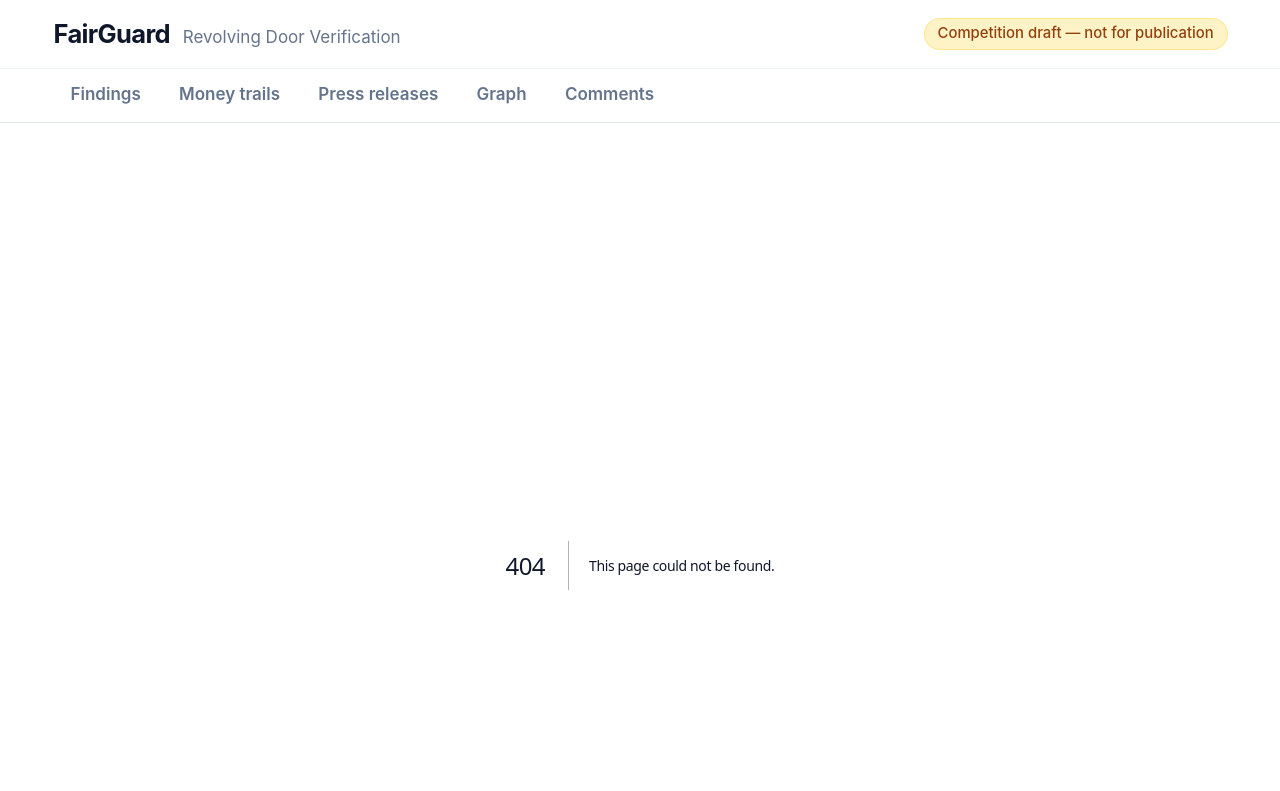
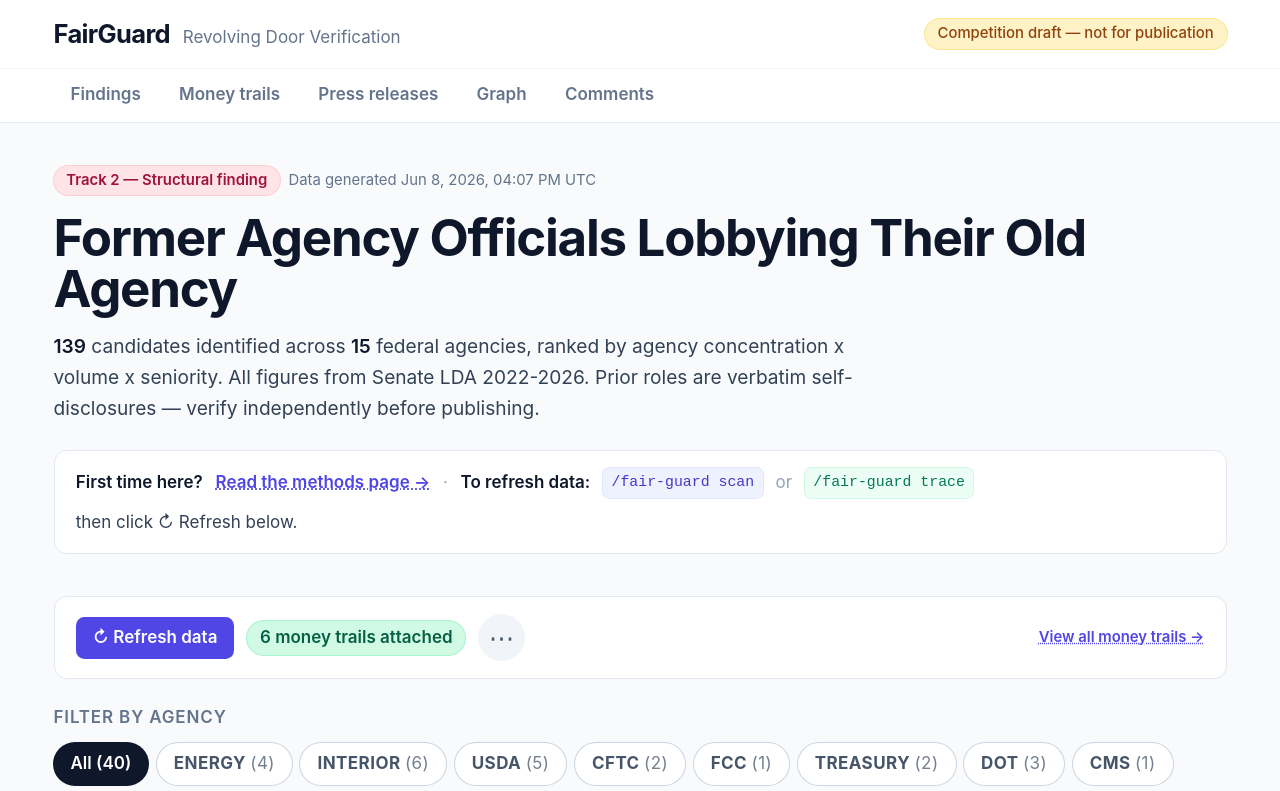
Before and after one commit to MokshitSurana/northwestern-challenge, a Next.js app in the folder web/: page /findings in a window 1280 px wide. Before the commit this address had no page. Shown: the top 791 px of the page. Built offline with nearby package versions, Linux system fonts and the light colour scheme.

Commit message:
web(findings): add /findings route mirroring the prior / page

```diff
--- /dev/null
+++ b/web/src/app/findings/page.tsx
@@ -0,0 +1,113 @@
+/**
+ * FairGuard Reporter Verification UI — Findings list
+ *
+ * Data source: web/public/findings.json (written by scripts/03_agency_concentration.py)
+ * Trails embedded by scripts/04_award_tracer.py when a case's `match` block resolves.
+ */
+
+import Link from "next/link"
+import rawData from "../../../public/findings.json"
+import FindingsClient from "../FindingsClient"
+import type { Finding, FindingsPayload } from "../types"
+
+export const metadata = {
+  title: "Findings — FairGuard",
+  description:
+    "Ranked structural findings: former officials lobbying their old agency. " +
+    "Filter by agency, refresh from disk, open any candidate's permalink.",
+}
+
+export default function Page() {
+  const data = rawData as FindingsPayload
+  const findings: Finding[] = data.findings ?? []
+  const agencies = [...new Set(findings.map((f) => f.agency_short))]
+
+  const generatedAt = data.generated_at
+    ? new Date(data.generated_at).toLocaleString("en-US", {
+      month: "short", day: "numeric", year: "numeric",
+      hour: "2-digit", minute: "2-digit", timeZoneName: "short",
+    })
+    : null
+
+  return (
+    <div>
+      {/* Hero */}
+      <section className="mb-10">
+        <div className="mb-4 flex flex-wrap items-center gap-2">
+          <span className="rounded-full bg-rose-100 px-3 py-1 text-sm font-semibold text-rose-800 ring-1 ring-rose-200">
+            Track 2 — Structural finding
+          </span>
+          {generatedAt && (
+            <span className="text-sm text-slate-500">
+              Data generated {generatedAt}
+            </span>
+          )}
+        </div>
+        <h1 className="mb-4">
+          Former Agency Officials Lobbying Their Old Agency
+        </h1>
+        <p className="max-w-3xl text-lg leading-relaxed text-slate-700">
+          <strong className="font-semibold text-slate-900">{data.total_candidates}</strong>{" "}
+          candidates identified across{" "}
+          <strong className="font-semibold text-slate-900">
+            {new Set(findings.map((f) => f.agency_short)).size}
+          </strong>{" "}
+          federal agencies, ranked by agency concentration x volume x seniority. All figures from Senate LDA 2022-2026. Prior roles are verbatim self-disclosures —
+          verify independently before publishing.
+        </p>
+
+        {/* How-to strip */}
+        <div className="mt-6 flex flex-wrap items-center gap-3 rounded-xl border border-slate-200 bg-white px-5 py-4 text-base text-slate-700 print:hidden">
+          <span className="font-semibold text-slate-900">First time here?</span>
+          <Link
+            href="/methods"
+            className="font-semibold text-indigo-600 underline decoration-dotted hover:text-indigo-800"
+          >
+            Read the methods page →
+          </Link>
+          <span className="text-slate-400">·</span>
+          <span className="font-semibold text-slate-900">To refresh data:</span>
+          <code className="rounded-md bg-indigo-50 px-2 py-1 font-mono text-sm text-indigo-700 ring-1 ring-indigo-100">
+            /fair-guard scan
+          </code>
+          <span className="text-slate-400">or</span>
+          <code className="rounded-md bg-emerald-50 px-2 py-1 font-mono text-sm text-emerald-700 ring-1 ring-emerald-100">
+            /fair-guard trace
+          </code>
+          <span>then click ↻ Refresh below.</span>
+        </div>
+      </section>
+
+      {findings.length === 0 ? (
+        <div className="rounded-xl border-2 border-dashed border-slate-300 bg-white p-16 text-center">
+          <p className="mb-3 text-xl font-semibold text-slate-600">No findings loaded</p>
+          <p className="text-base text-slate-500">
+            Run{" "}
+            <code className="rounded bg-slate-100 px-2 py-1 font-mono text-sm">
+              uv run scripts/03_agency_concentration.py
+            </code>{" "}
+            to generate <code className="font-mono text-sm">web/public/findings.json</code>.
+          </p>
+        </div>
+      ) : (
+        <FindingsClient findings={findings} agencies={agencies} />
+      )}
+
+      {/* Editorial note */}
+      <aside className="mt-12 rounded-xl border border-amber-200 bg-amber-50 p-6">
+        <p className="mb-2 text-base font-bold text-amber-900">Editorial note</p>
+        <p className="text-base leading-relaxed text-amber-900">
+          This interface is for reporter verification, not publication. Concentration
+          ratios are computed from <strong>Senate LDA only</strong> (House not yet
+          included — would shift rankings). The{" "}
+          <code className="font-mono text-sm">covered_position</code> field is a
+          voluntary self-disclosure: lobbyists fill it in themselves. Always confirm
+          prior roles against authoritative sources (agency staff directories, news
+          archives) before making any public claim. See{" "}
+          <Link href="/methods" className="font-semibold underline decoration-dotted">methods</Link>{" "}
+          for verification methodology and what this tool can / can&apos;t claim.
+        </p>
+      </aside>
+    </div>
+  )
+}
```
